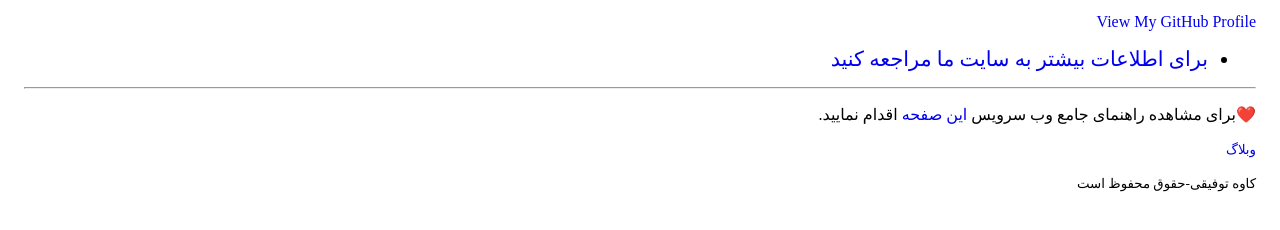
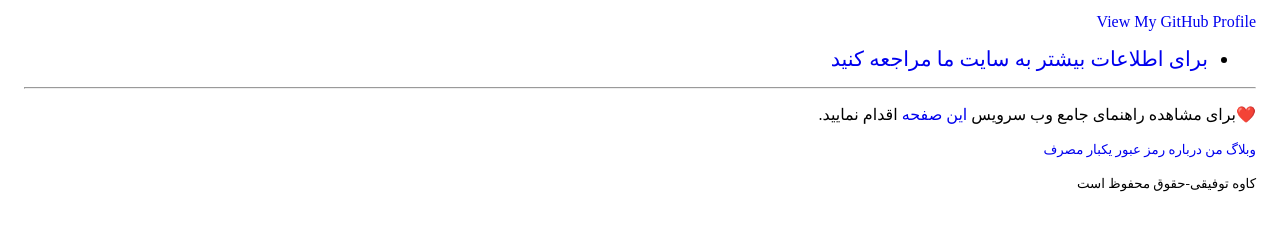
Before and after one commit to payamak-panel/payamak-panel.github.io, a plain HTML site: page index.html in a window 1280 px wide. Shown: the part 38-268 px from the top of the page. Drawn offline with Linux system fonts and the light colour scheme; a small style sheet from the web is missing.

Commit message:
Update index.html

```diff
--- a/index.html
+++ b/index.html
@@ -71,7 +71,7 @@
       </main>
       <footer>
         <p>
-          <small><a href="https://onetimepassword.ir">وبلاگ</a></small>
+          <small><a href="https://onetimepassword.ir">  وبلاگ من درباره رمز عبور یکبار مصرف</a></small>
         </p>
         <p><small>کاوه توفیقی-حقوق محفوظ است</small></p>
       </footer>
```
